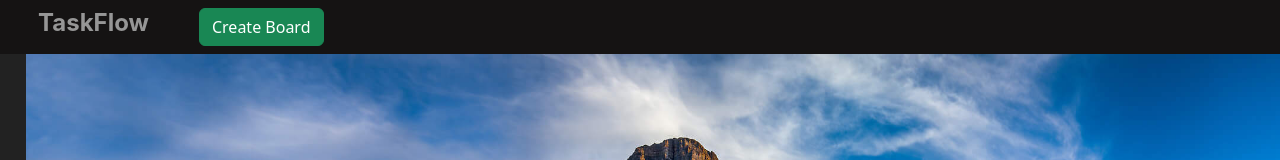
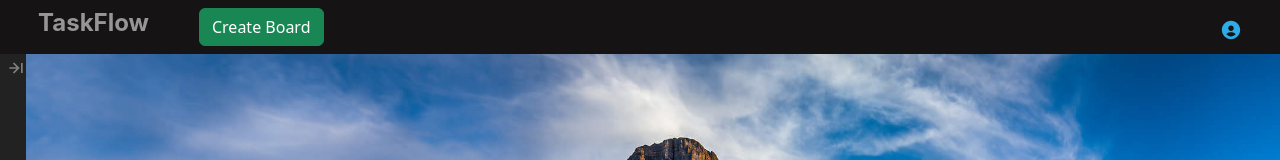
Before and after one commit to calebc96/TaskFlow, a React (Create React App) app in the folder client/: page /Signup in a window 1280 px wide. Shown: the top 160 px of the page. Built offline with nearby package versions, Linux system fonts and the light colour scheme.

Commit message:
working on signup page, imported react icons to use for account button

```diff
--- a/client/package.json
+++ b/client/package.json
@@ -6,6 +6,7 @@
   "dependencies": {
     "@fortawesome/react-fontawesome": "^0.2.0",
     "@mui/styled-engine-sc": "^5.12.0",
+    "@react-icons/all-files": "^4.1.0",
     "@testing-library/jest-dom": "^5.16.5",
     "@testing-library/react": "^13.4.0",
     "@testing-library/user-event": "^13.5.0",
@@ -13,9 +14,12 @@
     "bootstrap": "^5.3.0",
     "bootstrap-icons": "^1.10.5",
     "font-awesome": "^4.7.0",
+    "jwt-decode": "^2.2.0",
     "react": "^17.0.0 || ^18.0.0",
     "react-bootstrap": "^2.7.4",
     "react-dom": "^17.0.0 || ^18.0.0",
+    "react-router": "^6.14.1",
+    "react-router-dom": "^6.14.1",
     "react-scripts": "5.0.1",
     "web-vitals": "^2.1.4"
   },
--- a/client/src/App.js
+++ b/client/src/App.js
@@ -1,7 +1,27 @@
 import Navigation from "./components/Welcome";
-
+import { BrowserRouter as Router, Routes, Route } from "react-router-dom";
+import Login from "./pages/login";
 function App() {
-  return <Navigation />;
+  return (
+    <Router>
+      <div>
+        <Navigation />;
+        <Routes>
+          {/* <Route path="*" element={<Pagenotfound />} />
+          <Route path="/" element={<Home />} /> */}
+          <Route path="/login" element={<Login />} />
+          {/* <Route path="/Signup" element={<Signup />} /> */}
+          {/* <Route path="/Contact" element={<Contact />} /> */}
+          {/* <Route
+          path="/product/:productId/reviews"
+          element={<ProductReviews />}
+        />
+        <Route path="/product/:id" element={<Detail />} />
+        <Route path="/profile" element={<Profile />} /> */}
+        </Routes>
+      </div>
+    </Router>
+  );
 }
 
 export default App;
--- a/client/src/components/CreateTask.js
+++ b/client/src/components/CreateTask.js
@@ -66,13 +66,13 @@ export default function Create() {
           <small>Board title is required.</small>
         </label>
         <Modal.Footer>
-          {/* <Button
+          <Button
             variant="success"
             className="createboard-button"
-            onClick={handleCreateBoard}
+            // onClick={handleCreateBoard}
           >
             Create
-          </Button> */}
+          </Button>
         </Modal.Footer>
       </Modal>
     </div>
--- a/client/src/components/TaskBoard.js
+++ b/client/src/components/TaskBoard.js
@@ -2,7 +2,7 @@ import React, { useState, useEffect } from "react";
 import "../styles/TaskBoard.css";
 import Button from "react-bootstrap/Button";
 import Offcanvas from "react-bootstrap/Offcanvas";
-import { FontAwesomeIcon } from "@fortawesome/react-fontawesome";
+import { BiArrowToRight, BiFontSize } from "react-icons/bi";
 import Created from "./CreatedTask";
 
 export default function TaskBoard() {
@@ -14,7 +14,10 @@ export default function TaskBoard() {
   return (
     <div className="board-background">
       <div className="view-allboards" onClick={handleShow}>
-        {/* <FontAwesomeIcon icon="fa-solid fa-check-square" /> */}
+        <BiArrowToRight
+          style={{ fontSize: "20px", color: "grey" }}
+          href="/Login"
+        />
       </div>
       <Offcanvas className="off-canvas" show={show} onHide={handleClose}>
         <Offcanvas.Header closeButton className="close-button">
--- a/client/src/components/Welcome.js
+++ b/client/src/components/Welcome.js
@@ -1,7 +1,6 @@
 import React from "react";
-
 import "../styles/Header.css";
-
+import { BiSolidUserCircle } from "react-icons/bi";
 import Create from "./CreateTask";
 import TaskBoard from "./TaskBoard";
 
@@ -11,6 +10,9 @@ export default function Navigation() {
       <div className="nav-header">
         <h1>TaskFlow</h1>
         <Create />
+        <div className="nav-user">
+          <BiSolidUserCircle />
+        </div>
       </div>
       <TaskBoard />
     </>
--- a/client/src/styles/CreateTask.css
+++ b/client/src/styles/CreateTask.css
@@ -93,7 +93,7 @@
     background-size: cover;
     background-repeat: no-repeat;
     border: none;
-    cursor: grab;
+    cursor: pointer;
 }
 
 .board-images-two{
@@ -106,7 +106,7 @@
     background-size: cover;
     background-repeat: no-repeat;
     border: none;
-    cursor: grab;
+    cursor: pointer;
 }
 .board-images-three{
     background-image: url("../images/Winter.jpg");
@@ -118,7 +118,7 @@
     background-size: cover;
     background-repeat: no-repeat;
     border: none;
-    cursor: grab;
+    cursor: pointer;
 }
 .board-images-four{
     background-image: url("../images/Yosemite.jpg");
@@ -130,7 +130,7 @@
     background-size: cover;
     background-repeat: no-repeat;
     border: none;
-    cursor: grab;
+    cursor: pointer;
 }
 .board-images-five{
     background-image: url("../images/beach.jpg");
@@ -142,7 +142,7 @@
     background-size: cover;
     background-repeat: no-repeat;
     border: none;
-    cursor: grab;
+    cursor: pointer;
 }
 
 .image-selection {
--- a/client/src/styles/Header.css
+++ b/client/src/styles/Header.css
@@ -31,7 +31,16 @@ color: #969696;
   justify-content: end;
 }
 
+.nav-user {
+  margin-left: auto;
+  margin-right: 30px;
+  color: rgb(46, 172, 231);
+  font-size: 22px;
+}
 
+.nav-user:hover {
+  cursor: pointer;
+}
 
 .navbar .container-fluid {
   display: flex;
@@ -64,5 +73,10 @@ color: #969696;
     padding-left: 0;
     margin-right: 0;
   }
+  .nav-user {
+    position: absolute;
+    top: 0px;
+    right: -25px;
+  }
 
 }
--- a/client/src/utils/auth.js
+++ b/client/src/utils/auth.js
@@ -1,49 +1,49 @@
-// use this to decode a token and get the user's information out of it
-import decode from 'jwt-decode';
+// // use this to decode a token and get the user's information out of it
+// import decode from 'jwt-decode';
 
-// create a new class to instantiate for a user
-class AuthService {
-  // get user data
-  getProfile() {
-    return decode(this.getToken());
-  }
+// // create a new class to instantiate for a user
+// class AuthService {
+//   // get user data
+//   getProfile() {
+//     return decode(this.getToken());
+//   }
 
-  // check if user's logged in
-  loggedIn() {
-    // Checks if there is a saved token and it's still valid
-    const token = this.getToken();
-    return !!token && !this.isTokenExpired(token); // handwaiving here
-  }
+//   // check if user's logged in
+//   loggedIn() {
+//     // Checks if there is a saved token and it's still valid
+//     const token = this.getToken();
+//     return !!token && !this.isTokenExpired(token); // handwaiving here
+//   }
 
-  // check if token is expired
-  isTokenExpired(token) {
-    try {
-      const decoded = decode(token);
-      if (decoded.exp < Date.now() / 1000) {
-        return true;
-      } else return false;
-    } catch (err) {
-      return false;
-    }
-  }
+//   // check if token is expired
+//   isTokenExpired(token) {
+//     try {
+//       const decoded = decode(token);
+//       if (decoded.exp < Date.now() / 1000) {
+//         return true;
+//       } else return false;
+//     } catch (err) {
+//       return false;
+//     }
+//   }
 
-  getToken() {
-    // Retrieves the user token from localStorage
-    return localStorage.getItem('id_token');
-  }
+//   getToken() {
+//     // Retrieves the user token from localStorage
+//     return localStorage.getItem('id_token');
+//   }
 
-  login(idToken) {
-    // Saves user token to localStorage
-    localStorage.setItem('id_token', idToken);
-    window.location.assign('/');
-  }
+//   login(idToken) {
+//     // Saves user token to localStorage
+//     localStorage.setItem('id_token', idToken);
+//     window.location.assign('/');
+//   }
 
-  logout() {
-    // Clear user token and profile data from localStorage
-    localStorage.removeItem('id_token');
-    // this will reload the page and reset the state of the application
-    window.location.assign('/');
-  }
-}
+//   logout() {
+//     // Clear user token and profile data from localStorage
+//     localStorage.removeItem('id_token');
+//     // this will reload the page and reset the state of the application
+//     window.location.assign('/');
+//   }
+// }
 
-export default new AuthService();
+// export default new AuthService();
--- a/package.json
+++ b/package.json
@@ -12,6 +12,8 @@
     "express.js": "^1.0.0",
     "jsonwebtoken": "^9.0.0",
     "mongodb": "^5.6.0",
-    "mongoose": "^7.2.2"
+    "mongoose": "^7.2.2",
+    "react-icons": "^4.10.1",
+    "react-router": "^6.14.1"
   }
 }
```
Also changed, not shown: client/src/pages/login.js (+4 -5 lines), 2 other files (tests, documents, lock files or other folders).
